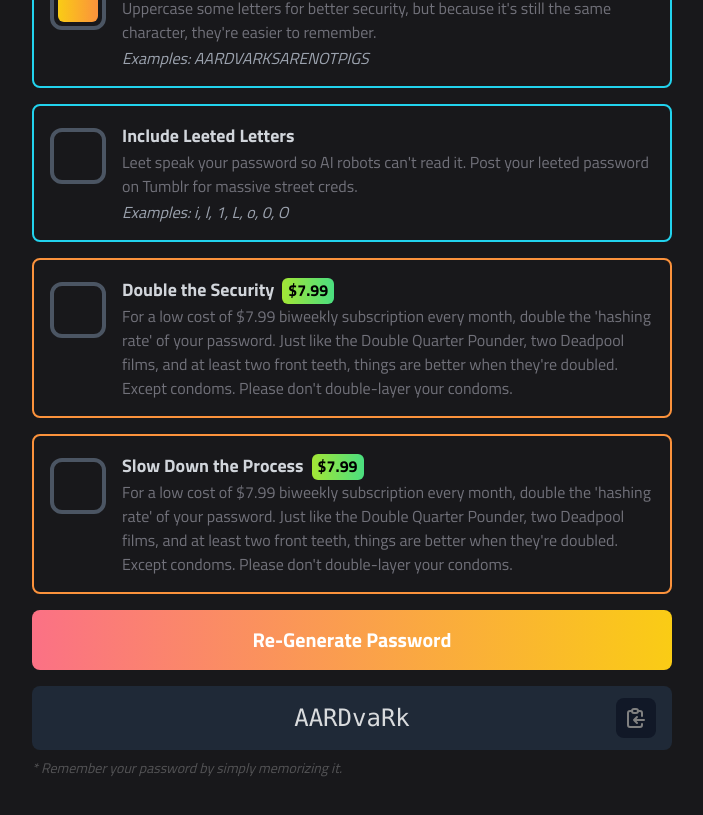
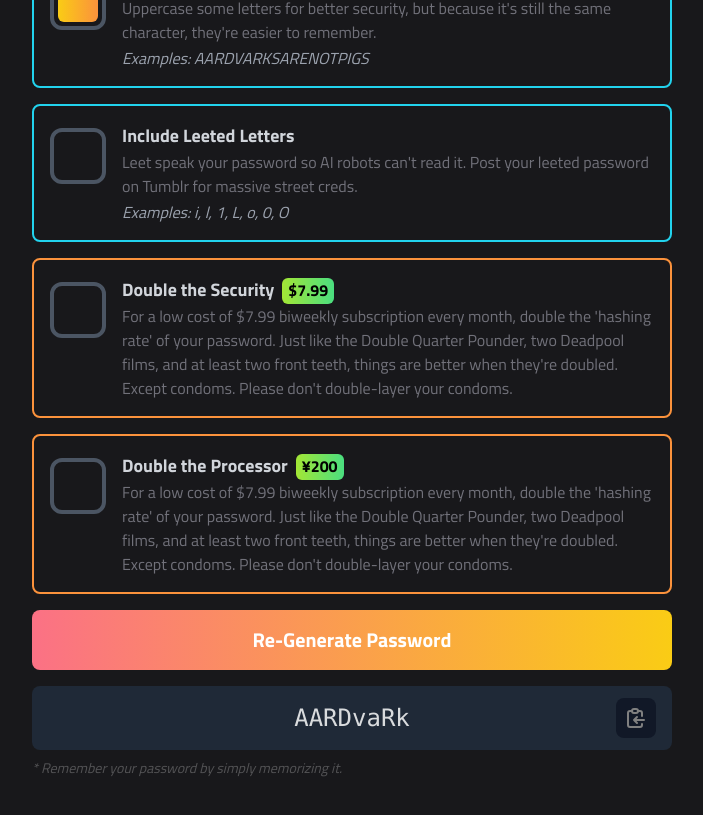
Before and after one commit to kndshein/ASSPG, a React (Create React App) app: page / in a window 1280 px wide. Shown: the part 539-1354 px from the top of the page, without its empty margins (288-991 px from the left). Built offline with nearby package versions, Linux system fonts and the light colour scheme.

Commit message:
Style the loading checkbox + add loading icon

```diff
--- a/src/components/Checkbox.jsx
+++ b/src/components/Checkbox.jsx
@@ -46,10 +46,10 @@ export default function Checkbox({
       textColor: 'text-orange-500',
     },
     isAddLoading: {
-      border: 'border-orange-400',
-      borderHover: 'hover:border-orange-400',
-      gradient: 'from-orange-400 to-red-400',
-      textColor: 'text-orange-500',
+      border: 'border-fuchsia-400',
+      borderHover: 'hover:border-fuchsia-400',
+      gradient: 'from-fuchsia-400 to-pink-400',
+      textColor: 'text-fuchsia-400',
     },
   };
 
--- a/src/components/PassGenerator.jsx
+++ b/src/components/PassGenerator.jsx
@@ -4,6 +4,7 @@ import generatePassword from '../utilities/generatePassword';
 import generateGradient from '../utilities/generateGradient';
 import { IconContext } from 'react-icons';
 import { HiOutlineClipboardCopy } from 'react-icons/hi';
+import { AiOutlineLoading3Quarters } from 'react-icons/ai';
 
 let colorChart = {
   isReversedOptimized: 'rgb(251, 113, 133)',
@@ -12,7 +13,7 @@ let colorChart = {
   isUppercased: 'rgb(250, 204, 21)',
   isLeeted: 'rgb(52, 211, 153)',
   isDoubled: 'rgb(251 146 60)',
-  isAddLoading: 'rgb(251 146 60)',
+  isAddLoading: 'rgb(232 121 249)',
 };
 
 export default function PassGenerator() {
@@ -53,13 +54,12 @@ export default function PassGenerator() {
   }, [opts]);
 
   useEffect(() => {
-    if (opts.isAddLoading) {
-      setLoading(true);
-    }
+    opts.isAddLoading && setLoading(true);
   }, [generatedPassword]);
 
   useEffect(() => {
-    loading && setTimeout(() => setLoading(false), 1000);
+    loading &&
+      setTimeout(() => setLoading(false), (Math.random() + 0.5) * 1000);
   }, [loading]);
 
   function handleOnClick(name) {
@@ -159,8 +159,8 @@ export default function PassGenerator() {
           className="border-orange-400"
           value={opts.isAddLoading}
           name="isAddLoading"
-          desc="Slow Down the Process"
-          price="$7.99"
+          desc="Double the Processor"
+          price="¥200"
           long_desc="For a low cost of $7.99 biweekly subscription every month, double the 'hashing rate' of your password. Just like the Double Quarter Pounder, two Deadpool films, and at least two front teeth, things are better when they're doubled. Except condoms. Please don't double-layer your condoms."
           handleOnClick={handleOnClick}
         />
@@ -173,10 +173,14 @@ export default function PassGenerator() {
           backgroundImage: submitGradient.gradient,
         }}
       >
-        {loading && <span>Loading</span>}
         Re-Generate Password
       </button>
       <div className="relative flex justify-center items-center h-16 w-100 rounded-lg mx-4 bg-gray-800">
+        {loading && (
+          <svg class="animate-spin h-5 w-5 mr-3" viewBox="0 0 24 24">
+            <AiOutlineLoading3Quarters />
+          </svg>
+        )}
         <p className="animate-pulse text-2xl font-mono text-white">
           {generatedPassword}
         </p>
```
